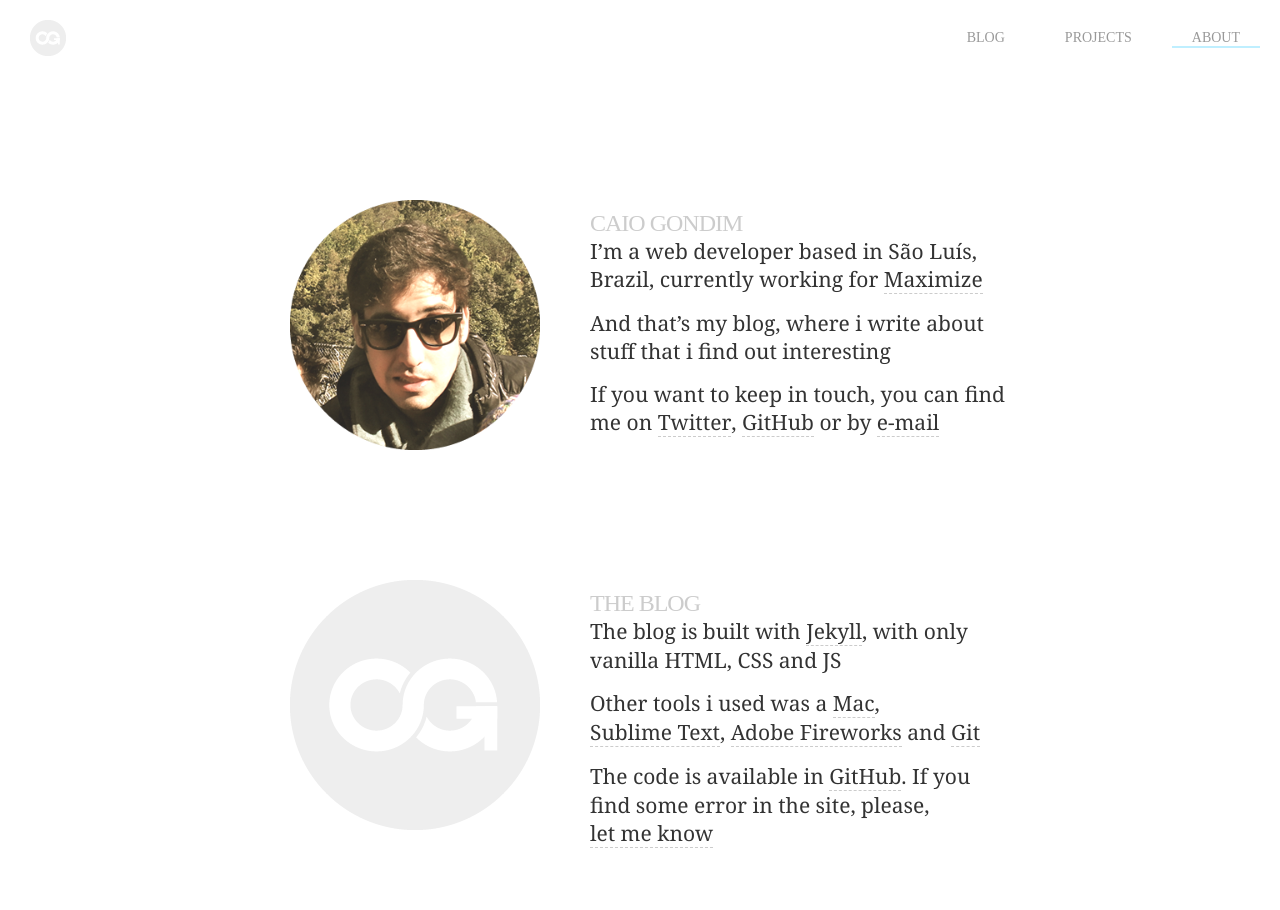
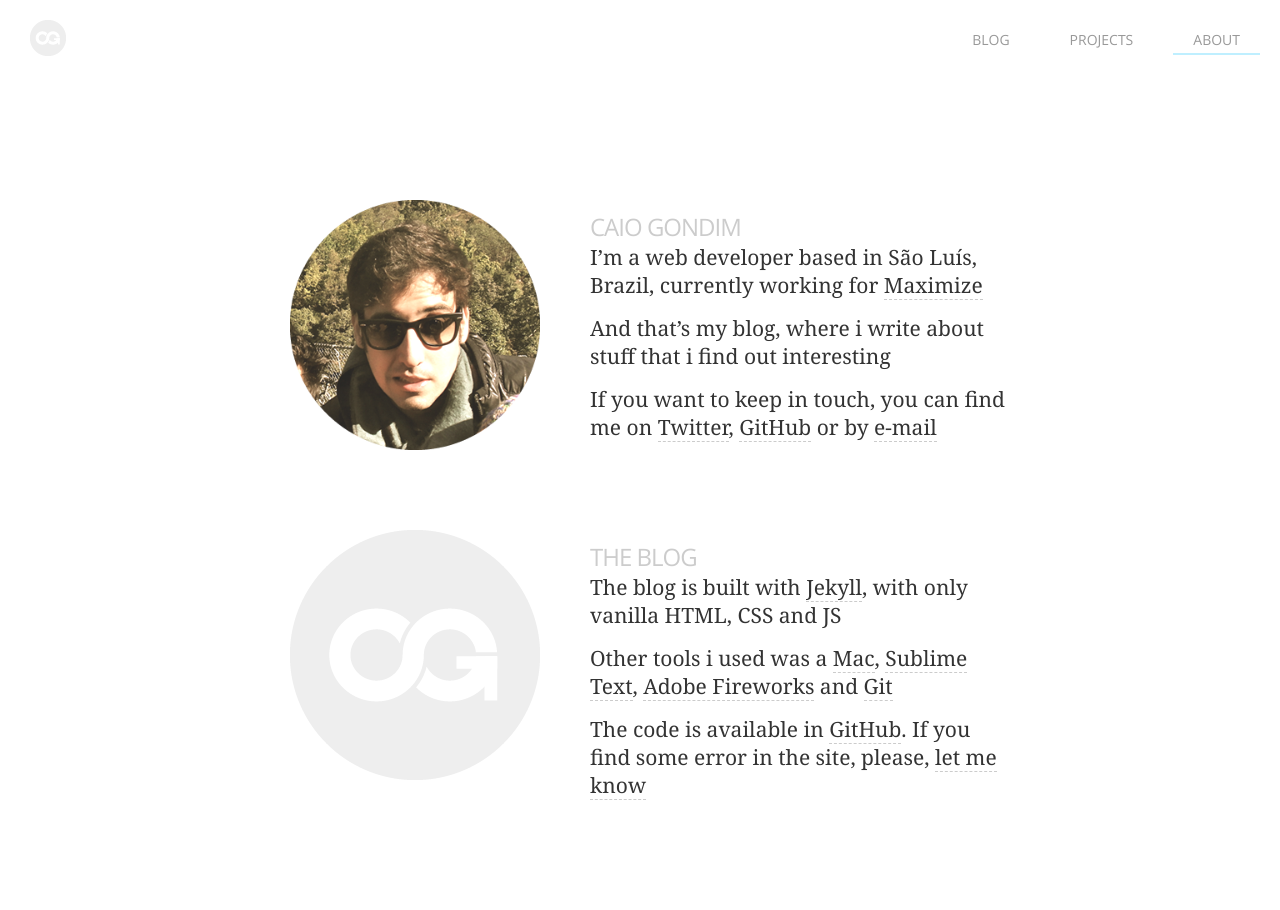
Before and after one commit to caiogondim/caiogondim.com, a Jekyll site: the page built from _source/about/index.html, in a window 1280 px wide. Built offline with Jekyll 4.4.1, drawn with Linux system fonts in a browser that asks for light colours; Markdown is read by kramdown in place of the engine named in the settings.

```diff
--- a/_source/_layouts/default.html
+++ b/_source/_layouts/default.html
@@ -3,6 +3,7 @@
 <head>
     <meta charset="UTF-8" />
     <title>Caio Gondim</title>
+    <link href='http://fonts.googleapis.com/css?family=Open+Sans:400,700' rel='stylesheet' type='text/css'>
     <link rel="stylesheet" href="/main.css" />
 </head>
 <body>
--- a/_source/main.css
+++ b/_source/main.css
@@ -23,7 +23,7 @@ nav ul {
 	display: inline-block;
 	float: right;
 	margin-left: 20px;
-	font-family: 'Myriad Pro';
+	font-family: 'Open Sans';
 	text-transform: uppercase;
 	font-size: 14px;
 	padding: 0 20px;
@@ -32,6 +32,8 @@ nav ul {
 .nav-item a {
 	text-decoration: none;
 	color: #999999;
+	display: inline-block;
+	padding-bottom: 4px;
 }
 
 .nav-item-current {
@@ -46,7 +48,7 @@ nav ul {
 
 p a {
 	text-decoration: none;
-	display: inline-block;
+	/*display: inline-block;*/
 	border-bottom: 1px dashed #CCCCCC;
 	color: #333;
 }
@@ -73,15 +75,15 @@ article header {
 }
 
 article header h1 {
-	font-family: 'Myriad Pro';
+	font-family: 'Open Sans';
 	font-weight: bold;
 	font-size: 96px;
 	text-transform: uppercase;
 	color: #FFFFFF;
 	text-align: center;
 	line-height: 85px;
-	letter-spacing: -3px;
-	text-shadow: 1px 1px 1px rgba(0, 0, 0, 0.2);
+	letter-spacing: -10px;
+	text-shadow: 1px 1px 1px rgba(0, 0, 0, 0.4);
 	position: absolute;
 	top: 190px;
 	margin: 0;
@@ -90,17 +92,26 @@ article header h1 {
 article header h2 {
 	position: absolute;
 	top: 150px;
-	font-family: 'Myriad Pro';
+	font-family: 'Open Sans';
 	font-weight: lighter;
-	font-size: 18px;
+	font-size: 22px;
 	text-transform: uppercase;
 	color: #FFFFFF;
 	text-align: center;
 	letter-spacing: -1px;
-	text-shadow: 1px 1px 1px rgba(0, 0, 0, 0.2);
+	text-shadow: 1px 1px 1px rgba(0, 0, 0, 0.3);
 	margin: 0;
 	display: block;
 	width: 100%;
+}
+
+article > h2 {
+	font-family: 'Open Sans';
+	font-size: 24px;
+	font-weight: normal;
+	letter-spacing: -1px;
+	text-transform: uppercase;
+	color: #CCCCCC;
 }
 
 article p {
@@ -113,7 +124,7 @@ article p {
 }
 
 article p:not(:first-of-type) {
-	text-indent: 80px;
+	text-indent: 20px;
 }
 
 article p:first-of-type:first-letter {
@@ -159,7 +170,7 @@ ul#projects li {
 }
 
 .project-description h1 {
-	font-family: 'Myriad Pro';
+	font-family: 'Open Sans';
 	font-size: 24px;
 	font-weight: normal;
 	letter-spacing: -1px;
@@ -188,7 +199,7 @@ ul#projects li {
 
 	#about h1 {
 		font-size: 24px;
-		font-family: 'Myriad Pro';
+		font-family: 'Open Sans';
 		text-transform: uppercase;
 		color: #CCCCCC;
 		font-weight: lighter;
@@ -201,7 +212,7 @@ ul#projects li {
 
 	#about-me {
 		position: relative;
-		height: 300px;
+		height: 250px;
 		margin-bottom: 80px;
 	}
 
```
Also changed, not shown: _source/index.html (+12 -3 lines).
